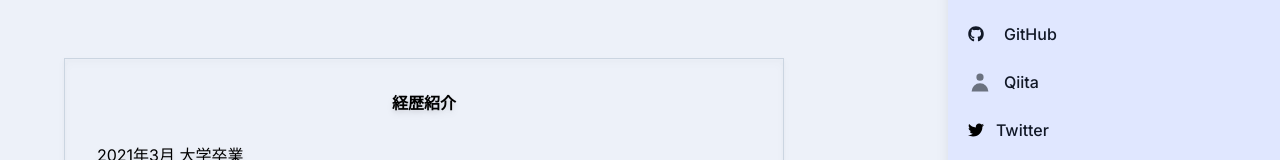
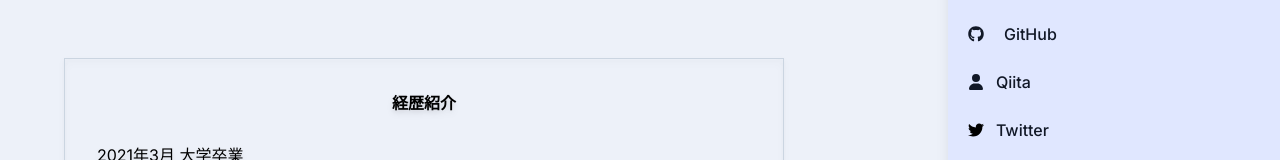
Before and after one commit to hukuryo/Blog-Practice, a Next.js app in the folder next-blog/: page /profile in a window 1280 px wide. Shown: the part 452-612 px from the top of the page. Built offline with nearby package versions, Linux system fonts and the light colour scheme.

Commit message:
SVGファイルで起きていたファイルを解決

```diff
--- a/next-blog/app/components/Header.tsx
+++ b/next-blog/app/components/Header.tsx
@@ -1,3 +1,5 @@
+import { faBars } from "@fortawesome/free-solid-svg-icons";
+import { FontAwesomeIcon } from "@fortawesome/react-fontawesome";
 import Link from "next/link";
 
 export function Header() {
@@ -17,9 +19,7 @@
                     <div className="flex justify-end col-span-2">
                         <button data-drawer-target="cta-button-sidebar" data-drawer-toggle="cta-button-sidebar" aria-controls="cta-button-sidebar" type="button" className="inline-flex items-center p-2 mt-2 ml-3 text-sm text-gray-700 rounded-lg sm:hidden bg-gray-200 hover:bg-gray-300 focus:outline-none focus:ring-2 focus:ring-gray-200 dark:text-gray-400 dark:focus:ring-gray-600">
                             <span className="sr-only">Open sidebar</span>
-                            <svg xmlns="http://www.w3.org/2000/svg" height="1em" viewBox="0 0 448 512"><path d="M0 96C0 78.3 14.3 64 32 64H416c17.7 0 32 14.3 32 32s-14.3 32-32 32H32C14.3 128 0 113.7 0 96zM0 256c0-17.7 14.3-32 32-32H416c17.7 0 32 14.3 32 32s-14.3 32-32 32H32c-17.7 0-32-14.3-32-32zM448 416c0 17.7-14.3 32-32 32H32c-17.7 0-32-14.3-32-32s14.3-32 32-32H416c17.7 0 32 14.3 32 32z"/>
-                            <path clip-rule="evenodd" fill-rule="evenodd" d="M2 4.75A.75.75 0 012.75 4h14.5a.75.75 0 010 1.5H2.75A.75.75 0 012 4.75zm0 10.5a.75.75 0 01.75-.75h7.5a.75.75 0 010 1.5h-7.5a.75.75 0 01-.75-.75zM2 10a.75.75 0 01.75-.75h14.5a.75.75 0 010 1.5H2.75A.75.75 0 012 10z"></path>
-                            </svg>
+                            <FontAwesomeIcon icon={faBars} className="h-5" />
                         </button>
                     </div>
                 </div>
--- a/next-blog/app/components/SideBar.tsx
+++ b/next-blog/app/components/SideBar.tsx
@@ -1,3 +1,5 @@
+import { FontAwesomeIcon } from "@fortawesome/react-fontawesome";
+import { faUser } from "@fortawesome/free-solid-svg-icons";
 import Link from 'next/link';
 
 export function SideBar() {
@@ -39,7 +41,7 @@
                         </li>
                         <li>
                             <a href="https://qiita.com/hukuryo" className="flex items-center p-2 text-gray-900 rounded-lg dark:text-white hover:bg-gray-100 dark:hover:bg-gray-700">
-                            <svg aria-hidden="true" className="flex-shrink-0 w-6 h-6 text-gray-500 transition duration-75 dark:text-gray-400 group-hover:text-gray-900 dark:group-hover:text-white" fill="currentColor" viewBox="0 0 20 20" xmlns="http://www.w3.org/2000/svg"><path fill-rule="evenodd" d="M10 9a3 3 0 100-6 3 3 0 000 6zm-7 9a7 7 0 1114 0H3z" clip-rule="evenodd"></path></svg>
+                            <FontAwesomeIcon icon={faUser} className="w-4"/>
                             <span className="flex-1 ml-3 whitespace-nowrap">Qiita</span>
                             </a>
                         </li>
```
